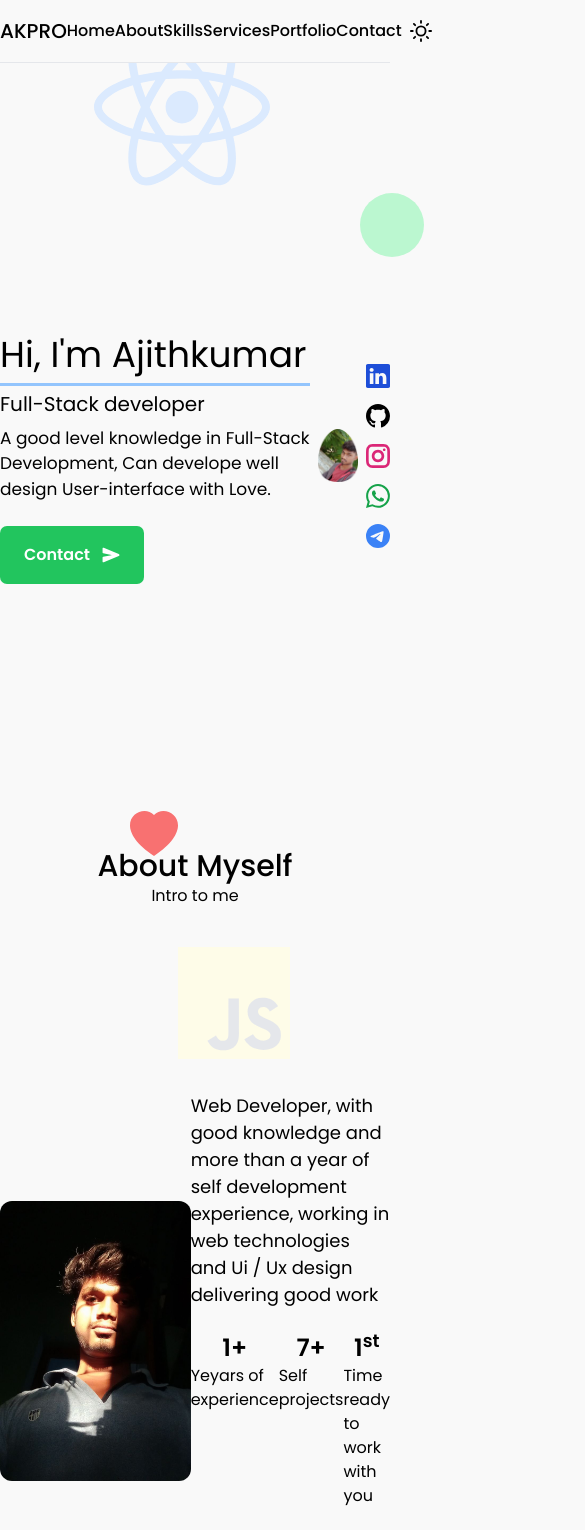
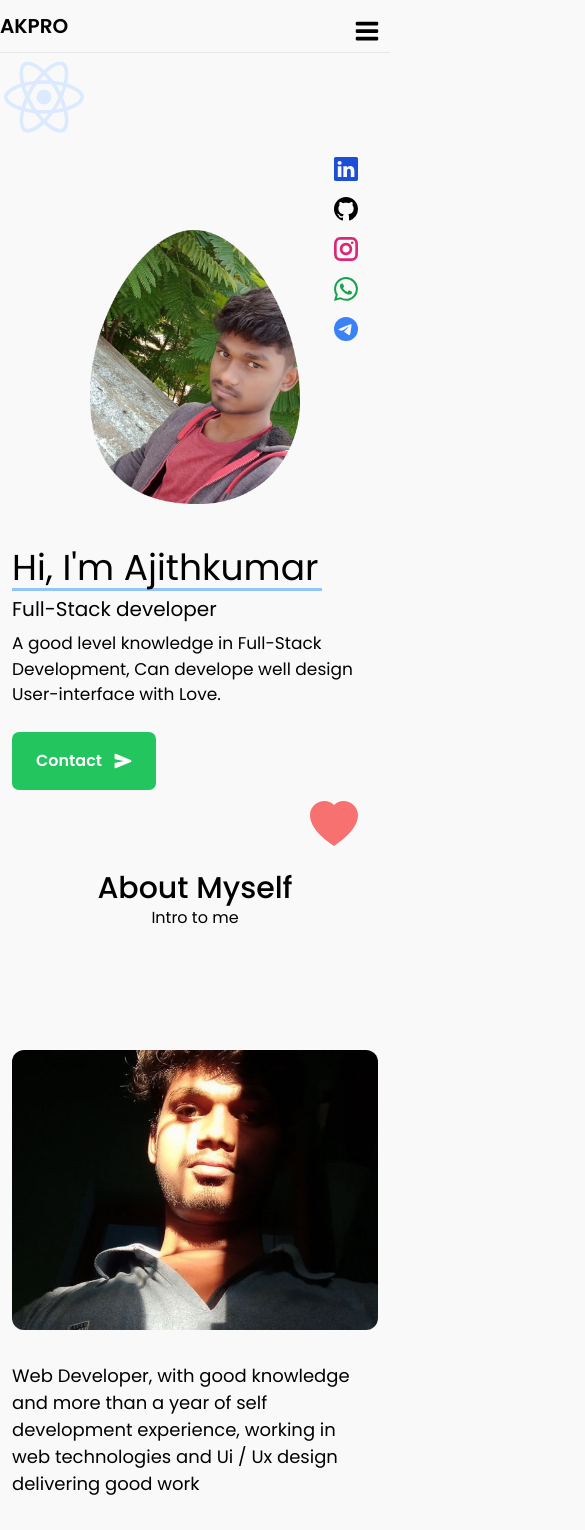
Before and after one commit to Akpro865/portfolio, a React (Vite) app: page / in a window 390 px wide. Shown: the top 1530 px of the page, 585 px wide, since content can reach past the window. Built offline with nearby package versions, Linux system fonts and the light colour scheme.

Commit message:
resposive design

```diff
--- a/src/comps/About.jsx
+++ b/src/comps/About.jsx
@@ -8,25 +8,25 @@ import '../styles.css'
 function About(){
 	return (
 		<>
-		  <div className='mb-10'>
+		  <div className='mb-10 py-8 md:p-o' id='about'>
 		    <h2 className='flex justify-center text-3xl font-medium items-center'>About Myself</h2>
 		    <span className='flex justify-center text-secondary'>Intro to me</span>
 		  </div>
 		  <section className='homeHeight flex items-center relative'>
-		    <SiJavascript className='absolute h-28 w-28 -top-[1px] right-[100px] text-yellow-50 bg-gray-200'/>
-		    <GiLeafSkeleton className='absolute h-9 w-9 text-green-500 bottom-10 left-36'/>
-		    <section className='flex justify-between items-center'>
+		    <SiJavascript className='absolute hidden md:block h-28 w-28 -top-[1px] right-[100px] text-yellow-50 bg-gray-200'/>
+		    <GiLeafSkeleton className='absolute h-9 w-9 text-green-500 -bottom-4 md:bottom-10 md:left-36 left-auto right-10 md:right-auto'/>
+		    <section className='flex flex-col md:flex-row justify-between items-center'>
 			    <div className='basis-1/2 flex justify-center items-center'>
 			     <img src={profile2} alt='profile' className='h-[280px] w-96 object-cover rounded-xl'/>
 			    </div>
 			    <div className='basis-1/2'>
-			      <p className='py-3 text-[18px] text-secondary'>Web Developer, with good knowledge and more than a year of self development experience, working in web technologies and Ui / Ux design delivering good work</p>
+			      <p className='py-8 md:py-3 text-[18px] text-secondary'>Web Developer, with good knowledge and more than a year of self development experience, working in web technologies and Ui / Ux design delivering good work</p>
 			      <div className='flex justify-center py-3'>
 			       <span className='flex basis-1/3 flex-col items-center'><span className='font-semibold text-2xl'>1+</span><span className='text-secondar'>Yeyars of experience</span></span>
 			       <span className='flex basis-1/3 flex-col items-center'><span className='font-semibold text-2xl'>7+</span><span className='text-secondar'>Self projects</span></span>
 			       <span className='flex basis-1/3 flex-col items-center'><span className='font-semibold text-2xl'>1<sup>st</sup></span><span className='text-secondar'>Time ready to work with you</span></span>
 			      </div>
-			      <div className='py-3'>
+			      <div className='py-6 md:py-3'>
 			        <button className='bg-green-500 flex items-center font-bold text-white px-8 py-3.5 rounded-[7px]'>Resume <HiDownload className='text-3xl pl-2'/></button>
 			      </div>
 			    </div>
--- a/src/comps/Footer.jsx
+++ b/src/comps/Footer.jsx
@@ -13,9 +13,9 @@ function Footer(){
 		</div>
 
 		<div className='basis-1/3 flex justify-center font-semibold'>
-		  <span className='mx-3 cursor-pointer'>skills</span>
-		  <span className='mx-3 cursor-pointer'>services</span>
-		  <span className='mx-3 cursor-pointer'>projects</span>
+		  <a id="link" href="#skills"><span className='mx-3 cursor-pointer'>skills</span></a>
+		  <a id="link" href="#services"><span className='mx-3 cursor-pointer'>services</span></a>
+		  <a id="link" href="#portfolio"><span className='mx-3 cursor-pointer'>projects</span></a>
 		</div>
 
 		<div className='basis-1/3'>
--- a/src/comps/Header.jsx
+++ b/src/comps/Header.jsx
@@ -1,9 +1,12 @@
 import { useState, useEffect } from 'react'
 import { BiMoon } from 'react-icons/bi'
 import { FiSun } from 'react-icons/fi'
+import { GoThreeBars } from 'react-icons/go'
+import { IoCloseSharp } from 'react-icons/io5'
 
 function Header(){
 	const [theme, setTheme] = useState("light")
+	const [show, setShow] = useState(false)
 
 	useEffect(() => {
     	document.documentElement.setAttribute(
@@ -27,21 +30,27 @@ function Header(){
      document.documentElement.setAttribute("data-theme", theme);
     };
 
+    const handleToggle = ()=>{
+    	var navbar = document.querySelector('.togglebar')
+    	navbar.classList.toggle('active')
+    }
+
 	return (
-	  <header className='flex sm:mx-10 lg:mx-28 sticky top-0 z-50 bg-second justify-between py-3 border-b font-medium items-center'>
+	  <header className='flex relative sm:mx-10 lg:mx-28 sticky top-0 z-50 bg-second justify-between py-3 border-b font-semibold items-center'>
 		<section>
-		  <h2 className='text-xl'>AKPRO</h2>
+		  <a id="link" href="#"><h2 className='text-xl md:py-2 hover:text-green-500'>AKPRO</h2></a>
+		  <span onClick={handleToggle} className='px-2 absolute top-4 right-0'><GoThreeBars className='block text-3xl md:hidden cursor-pointer'/></span>
 		</section>
-		<section className='flex items-center'>
-		  <span className='lg:px-4 cursor-pointer'>Home</span>
-		  <span className='lg:px-4 cursor-pointer'>About</span>
-		  <span className='lg:px-4 cursor-pointer'>Skills</span>
-		  <span className='lg:px-4 cursor-pointer'>Services</span>
-		  <span className='lg:px-4 cursor-pointer'>Portfolio</span>
-		  <span className='lg:px-4 cursor-pointer'>Contact</span>
+		<section className='showbar togglebar h-0 overflow-hidden flex text-xl md:text-base md:h-auto py- flex-col justify-evenly md:flex-row bg-green-400 md:bg-inherit items-center absolute md:static top-[50px] left-0 right-0 transition duration-300'>
+		  <a id="link" href="#"><span className='lg:px-4 opacity-0 md:opacity-100 hover:text-green-500 cursor-pointer'>Home</span></a>
+		  <a id="link" href="#about"><span className='lg:px-4 opacity-0 md:opacity-100 hover:text-green-500 px-1.5 cursor-pointer'>About</span></a>
+		  <a id="link" href="#skills"><span className='lg:px-4 opacity-0 md:opacity-100 hover:text-green-500 px-1.5 cursor-pointer'>Skills</span></a>
+		  <a id="link" href="#services"><span className='lg:px-4 opacity-0 md:opacity-100 hover:text-green-500 px-1.5 cursor-pointer'>Services</span></a>
+		  <a id="link" href="#portfolio"><span className='lg:px-4 opacity-0 md:opacity-100 hover:text-green-500 px-1.5 cursor-pointer'>Portfolio</span></a>
+		  <a id="link" href="#contact"><span className='lg:px-4 opacity-0 md:opacity-100 hover:text-green-500 px-1.5 cursor-pointer'>Contact</span></a>
 		  { (theme === 'light') ?
-		   	(<span onClick={switchTheme} className='p-2 text-[22px] animation duration-500 hover:bg-background-color-input cursor-pointer rounded-full'><BiMoon /></span>)	:
-		   	(<span onClick={switchTheme} className='p-2 text-[22px] animation duration-500 hover:bg-background-color-input cursor-pointer rounded-full'><FiSun /></span>)
+		   	(<span onClick={switchTheme} className='px-2 text-[22px] opacity-0 md:opacity-100 hover:text-green-500 animation duration-500 hover:bg-background-color-input cursor-pointer rounded-full'><BiMoon /></span>)	:
+		   	(<span onClick={switchTheme} className='px-2 text-[22px] opacity-0 md:opacity-100 hover:text-green-500 animation duration-500 hover:bg-background-color-input cursor-pointer rounded-full'><FiSun /></span>)
 		  }
 		</section>
 	  </header>
--- a/src/comps/Hero.jsx
+++ b/src/comps/Hero.jsx
@@ -8,12 +8,12 @@ import '../styles.css'
 
 function Hero(){
 	return (
-		<section className='flex homeHeight items-center relative'>
-		    <div className='basis-2/5'>
-		      <div className='absolute w-16 h-16 top-[130px] left-[360px] rounded-full bg-green-200'></div>
-		      <BsHeartFill className='h-12 w-12 absolute -bottom-[11px] text-red-400 left-[130px]'/>
-		      <SiReact className='absolute text-blue-100 right-[120px] -top-11 w-44 h-44 z-10'/>
-		      <h3 className='text-4xl py-2'>Hi, I'm Ajithkumar</h3>
+		<section id='#' className='flex flex-col-reverse md:flex-row homeHeight items-center relative'>
+		    <div className='basis-2/5 py-6 md:py-0'>
+		      <div className='absolute md:w-16 md:h-16 top-[130px] left-[360px] rounded-full bg-green-200'></div>
+		      <BsHeartFill className='h-12 w-12 absolute -bottom-[11px] text-red-400 md:left-[130px] left-auto right-5 md:right-auto'/>
+		      <SiReact className='absolute text-blue-100 right-[120px] top-1 lg:-top-11 -left-2 lg:left-auto w-20 h-20 lg:w-44 lg:h-44 z-10'/>
+		      <h3 className='text-4xl md:py-2'>Hi, I'm Ajithkumar</h3>
 		      <div className='w-[310px] bg-blue-300 h-[3px]'></div>
 		      <p className='py-1 text-xl text-secondary'>Full-Stack developer</p>
 		      <p className='flex text-secondary text-[17px] py-1'>A good level knowledge in Full-Stack Development, Can develope well design User-interface with Love.</p>
@@ -21,10 +21,10 @@ function Hero(){
 		       <button className='flex bg-green-500 rounded-[7px] border-none px-6 py-3.5 text-white font-semibold items-center'>Contact <IoSend className='pl-3 text-3xl text-white'/></button>
 		      </div>
 		    </div>
-		    <div className='basis-2/5 px-2 flex justify-center'>
-		      <img src={profile} alt='profile' className='object-cover h-[px] w-[300px]'/>
+		    <div className='basis-2/5 px-2 py-5 md:py-0 flex justify-center'>
+		      <img src={profile} alt='profile' className='object-cover h-[px] w-[210px] md:w-[300px]'/>
 		    </div>
-		    <div className='basis-1/5 flex text-2xl flex-col justify-center items-center'>
+		    <div className='basis-1/5 flex text-2xl flex-col absolute right-5 top-24 md:static justify-center items-center'>
 		    	<BsLinkedin className='my-2 cursor-pointe text-blue-700 hover:-translate-y-1 transition duration-300'/>
 		    	<BsGithub className='my-2 cursor-pointe hover:-translate-y-1 transition duration-300'/>
 		    	<GrInstagram className='my-2 cursor-pointe text-pink-600 hover:-translate-y-1 transition duration-300'/>
--- a/src/comps/Home.jsx
+++ b/src/comps/Home.jsx
@@ -13,7 +13,7 @@ function Home(){
 	return (
 		<>
 		   <Header />
-		   <div className='sm:px-10 lg:px-28'>
+		   <div className='sm:px-10 lg:px-28 px-3'>
 		     <Hero />
 		     <About />
 		     <Skills />
--- a/src/comps/Projects.jsx
+++ b/src/comps/Projects.jsx
@@ -9,7 +9,7 @@ import '../styles.css'
 function Projects(){
 	return (
 	  <section className='flex flex-col'>
-	    <section className='flex homeHeight'>
+	    <section className='flex flex-col md:flex-row md:h-screen'>
 		  <div className='basis-1/2 flex justify-center items-center'>
 		   <div className='relative w-[600px] h-[379px]'>
 		    <img src={laptop} className='object-cove'/>
@@ -26,7 +26,7 @@ function Projects(){
 		  </div>
 		</section>
 
-		<section className='flex homeHeight h-screen'>
+		<section className='flex flex-col-reverse md:flex-row md:h-screen'>
 		  <div className='basis-1/2 flex justify-center items-center flex-col lg:pl-3'>
 		    <h3 className='text-4xl py-4'>Pizzato</h3>
 		    <p className='text-secondary text-[17px]'>The idea of right and wrong is a construct, of course, and it might feel overly simplistic to suggest that making the right choices will smooth the path forward. But the famous investor is merely noting with this business quote that avoiding a wrong decision is as important as making the right one.</p>
@@ -43,7 +43,7 @@ function Projects(){
 		  </div>
 		</section>
 
-		<section className='flex homeHeight h-screen'>
+		<section className='flex flex-col md:flex-row md:h-screen'>
 		  <div className='basis-1/2 flex justify-center items-center'>
 		   <div className='relative w-[600px] h-[379px]'>
 		    <img src={tablet} className='z-20'/>
--- a/src/comps/Skills.jsx
+++ b/src/comps/Skills.jsx
@@ -4,7 +4,7 @@ import { BsFillBugFill } from 'react-icons/bs'
 
 function Skills(){
 	return (
-		<section className='relative'>
+		<section className='relative' id='skills'>
 		  <BsFillBugFill className='absolute h-10 w-10 text-yellow-500 top-12 right-3'/>
 		  <div className='my-12 flex justify-center flex-col'>
 		    <h2 className='text-3xl font-semibold flex justify-center'>Skills</h2>
@@ -12,7 +12,7 @@ function Skills(){
 		  </div>
 
 		  <section className='md:flex justify-around'>
-		    <div className=''>
+		    <div className='px-12 sm:px-0'>
 		      <span className='flex items-center py-5'>
 		        <SlScreenDesktop className='text-4xl text-green-600'/>
 		        <div>
@@ -86,7 +86,7 @@ function Skills(){
 
 		    </div>
 
-		    <div className=''>
+		    <div className='px-12 sm:px-0'>
 		      <span className='flex items-center py-5'>
 		        <FiServer className='text-4xl text-green-600'/>
 		        <div className='flex flex-col'>
--- a/src/comps/Working.jsx
+++ b/src/comps/Working.jsx
@@ -25,10 +25,10 @@ import postgresql from '../assets/techs/postgresql.png'
 
 function Working(){
 	return (
-		<section className='my-32'>
+		<section className='my-32' id='portfolio'>
 		  <div className='my-24 flex justify-center flex-col'>
 		    <h3 className='text-3xl font-semibold flex justify-center'>Working With</h3>
-		    <span className='text-gray-700 flex justify-center'>Experienced techs</span>
+		    <span className='text-secondary flex justify-center'>Experienced techs</span>
 		  </div>
 
 		  <div className='flex flex-wrap'>
--- a/src/index.css
+++ b/src/index.css
@@ -40,4 +40,15 @@ body {
   font-family: var(--font-family);
   background-color: var(--background-color);
   color: var(--text-color);
+
+  scroll-behavior: smooth;
 }
+
+.showbar.active {
+  height: 450px;
+  animation: linear 2s;
+}
+
+.showbar.active span {
+  opacity: 1;
+}
```
Also changed, not shown: src/comps/Contact.jsx (+5 -5 lines), src/comps/Services.jsx (+7 -7 lines).
